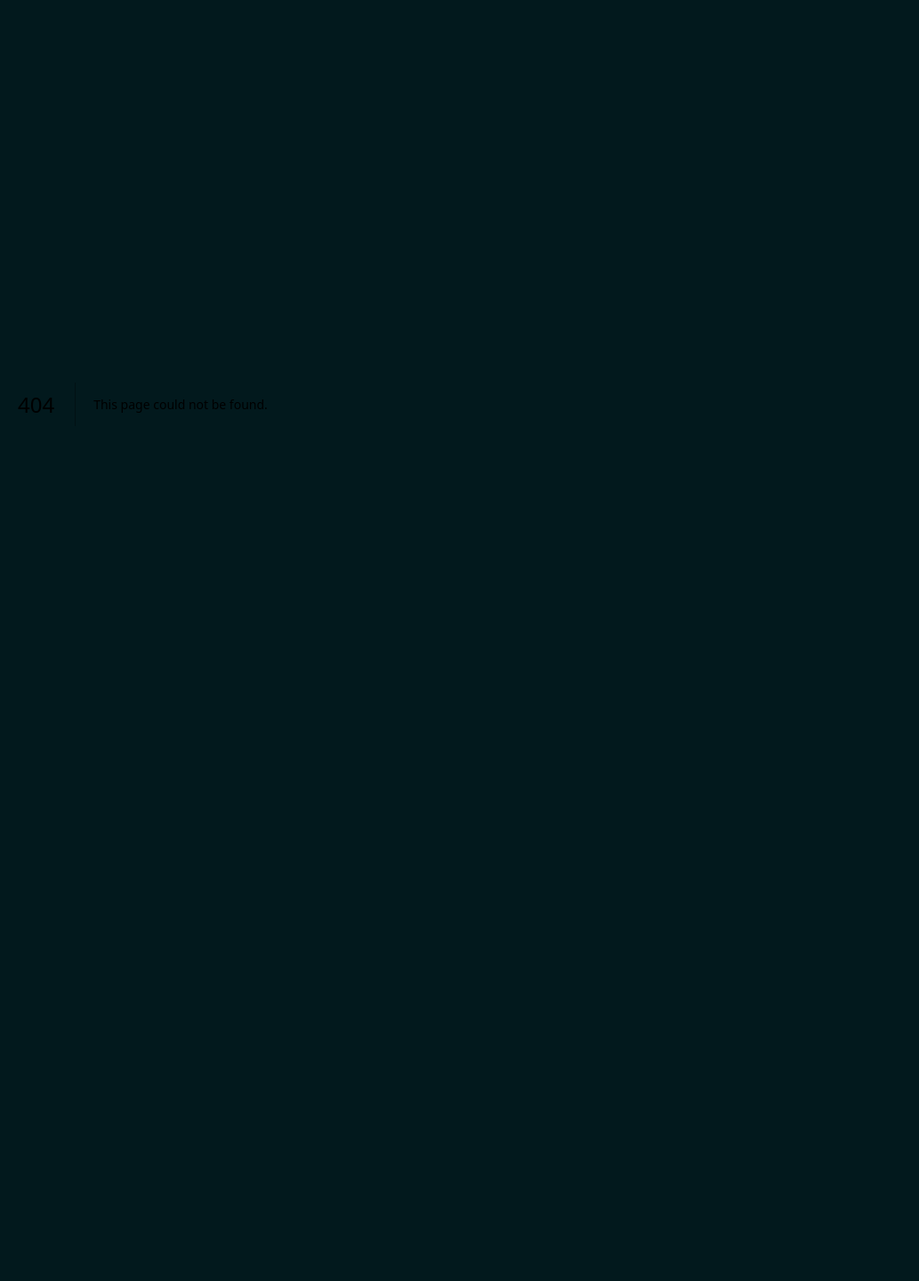
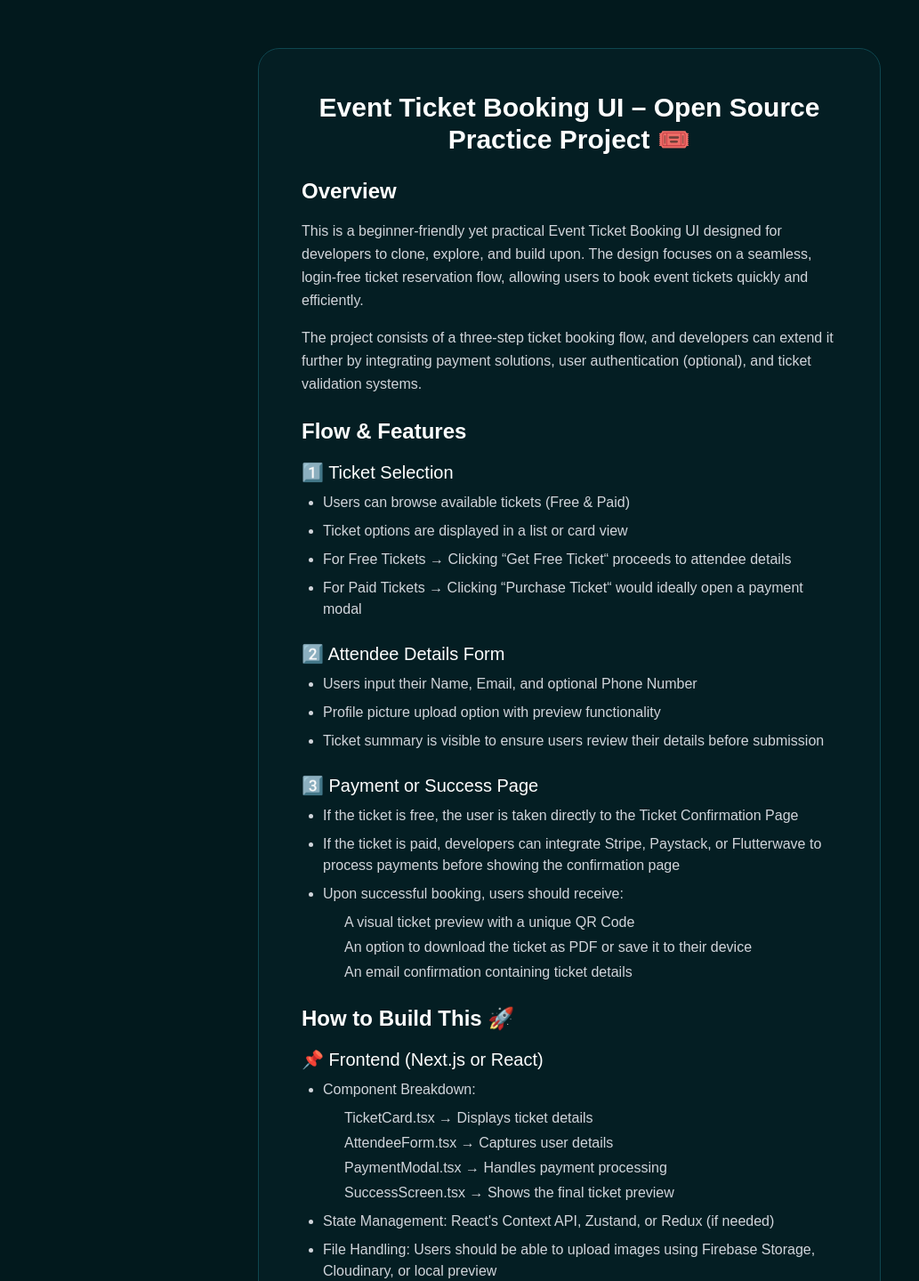
Before and after one commit to Peliah/event-ticket-generator, a Next.js app: page /about in a window 1280 px wide. Before the commit this address had no page. Shown: the part 90-1530 px from the top of the page at 89% size, without its empty margins (0-1033 px from the left). Before the commit the page ends 1056 px from the top, so only its background shows below. Built offline with nearby package versions, Linux system fonts and the light colour scheme; a web font is replaced by a local one.

Commit message:
UPDATE: Added the about page

```diff
--- /dev/null
+++ b/app/about/page.tsx
@@ -0,0 +1,138 @@
+import Link from "next/link";
+
+const About = () => {
+    return (
+        <div className="border border-[#0E464F] max-w-[700px] mx-auto w-full p-12 rounded-3xl bg-[#041E23] flex flex-col gap-6 text-white">
+            <h1 className="text-3xl font-bold text-center">
+                Event Ticket Booking UI – Open Source Practice Project 🎟️
+            </h1>
+
+            <section className="space-y-4">
+                <h2 className="text-2xl font-semibold">Overview</h2>
+                <p className="text-gray-300 leading-relaxed">
+                    This is a beginner-friendly yet practical Event Ticket Booking UI designed for developers to clone, explore, and build upon. The design focuses on a seamless, login-free ticket reservation flow, allowing users to book event tickets quickly and efficiently.
+                </p>
+                <p className="text-gray-300 leading-relaxed">
+                    The project consists of a three-step ticket booking flow, and developers can extend it further by integrating payment solutions, user authentication (optional), and ticket validation systems.
+                </p>
+            </section>
+
+            <section className="space-y-4">
+                <h2 className="text-2xl font-semibold">Flow & Features</h2>
+
+                <div className="space-y-6">
+                    <div>
+                        <h3 className="text-xl font-medium mb-2">1️⃣ Ticket Selection</h3>
+                        <ul className="list-disc pl-6 space-y-2 text-gray-300">
+                            <li>Users can browse available tickets (Free & Paid)</li>
+                            <li>Ticket options are displayed in a list or card view</li>
+                            <li>For Free Tickets → Clicking &ldquo;Get Free Ticket&ldquo; proceeds to attendee details</li>
+                            <li>For Paid Tickets → Clicking &ldquo;Purchase Ticket&ldquo; would ideally open a payment modal</li>
+                        </ul>
+                    </div>
+
+                    <div>
+                        <h3 className="text-xl font-medium mb-2">2️⃣ Attendee Details Form</h3>
+                        <ul className="list-disc pl-6 space-y-2 text-gray-300">
+                            <li>Users input their Name, Email, and optional Phone Number</li>
+                            <li>Profile picture upload option with preview functionality</li>
+                            <li>Ticket summary is visible to ensure users review their details before submission</li>
+                        </ul>
+                    </div>
+
+                    <div>
+                        <h3 className="text-xl font-medium mb-2">3️⃣ Payment or Success Page</h3>
+                        <ul className="list-disc pl-6 space-y-2 text-gray-300">
+                            <li>If the ticket is free, the user is taken directly to the Ticket Confirmation Page</li>
+                            <li>If the ticket is paid, developers can integrate Stripe, Paystack, or Flutterwave to process payments before showing the confirmation page</li>
+                            <li>Upon successful booking, users should receive:
+                                <ul className="list-circle pl-6 mt-2 space-y-1">
+                                    <li>A visual ticket preview with a unique QR Code</li>
+                                    <li>An option to download the ticket as PDF or save it to their device</li>
+                                    <li>An email confirmation containing ticket details</li>
+                                </ul>
+                            </li>
+                        </ul>
+                    </div>
+                </div>
+            </section>
+
+            <section className="space-y-4">
+                <h2 className="text-2xl font-semibold">How to Build This 🚀</h2>
+
+                <div className="space-y-6">
+                    <div>
+                        <h3 className="text-xl font-medium mb-2">📌 Frontend (Next.js or React)</h3>
+                        <ul className="list-disc pl-6 space-y-2 text-gray-300">
+                            <li>Component Breakdown:
+                                <ul className="list-circle pl-6 mt-2 space-y-1">
+                                    <li>TicketCard.tsx → Displays ticket details</li>
+                                    <li>AttendeeForm.tsx → Captures user details</li>
+                                    <li>PaymentModal.tsx → Handles payment processing</li>
+                                    <li>SuccessScreen.tsx → Shows the final ticket preview</li>
+                                </ul>
+                            </li>
+                            <li>State Management: React&apos;s Context API, Zustand, or Redux (if needed)</li>
+                            <li>File Handling: Users should be able to upload images using Firebase Storage, Cloudinary, or local preview</li>
+                        </ul>
+                    </div>
+
+                    <div>
+                        <h3 className="text-xl font-medium mb-2">📌 Backend (Optional)</h3>
+                        <ul className="list-disc pl-6 space-y-2 text-gray-300">
+                            <li>If persistence is required, a backend can be built using:
+                                <ul className="list-circle pl-6 mt-2 space-y-1">
+                                    <li>Node.js & Express or Firebase Functions</li>
+                                    <li>Database: MongoDB, PostgreSQL, or Firebase Firestore to store ticket records</li>
+                                </ul>
+                            </li>
+                        </ul>
+                    </div>
+
+                    <div>
+                        <h3 className="text-xl font-medium mb-2">📌 Payment Integration</h3>
+                        <ul className="list-disc pl-6 space-y-2 text-gray-300">
+                            <li>For paid events, developers should integrate:
+                                <ul className="list-circle pl-6 mt-2 space-y-1">
+                                    <li>Stripe Checkout (for international transactions)</li>
+                                    <li>Paystack or Flutterwave (for African users)</li>
+                                </ul>
+                            </li>
+                        </ul>
+                    </div>
+                </div>
+            </section>
+
+            <section className="space-y-4">
+                <h2 className="text-2xl font-semibold">What You&apos;ll Learn 🧑‍💻</h2>
+                <ul className="list-disc pl-6 space-y-2 text-gray-300">
+                    <li>File handling & validation (profile picture uploads)</li>
+                    <li>Dynamic UI updates based on ticket selection</li>
+                    <li>Persisting bookings using local state or a backend</li>
+                    <li>Integrating payment gateways for ticket purchases</li>
+                    <li>Generating & validating QR Codes for event check-in (Advanced)</li>
+                </ul>
+            </section>
+
+            <section className="mt-2">
+                <h2 className="text-2xl font-semibold]">Need Help? Reach Out! 💬</h2>
+            </section>
+
+            <section className="w-full flex flex-col items-center justify-center">
+                <h1 className="text-center text-white text-[80px] font-normal font-[family-name:var(--font-roboto)] leading-[120px] py-8">
+                    💛 Enjoy
+                </h1>
+                <div className="rounded-2xl border px-12 py-4 bg-[#041E23] border-[#0E464F] flex gap-8 items-center justify-center w-fit h-fit">
+                    <Link className="w-[215px] px-6 py-3 rounded-lg border border-[#23a0b5] justify-center items-center gap-2 inline-flex overflow-hidden text-[#23a0b5] text-base font-normal font-[family-name:var(--font-roboto)] leading-normal" href={'/'}>
+                        Design File
+                    </Link>
+                    <Link className="w-[215px] px-6 py-3 rounded-lg border border-[#23a0b5] justify-center items-center gap-2 inline-flex overflow-hidden text-[#fff] bg-[#23a0b5] text-base font-normal font-[family-name:var(--font-roboto)] leading-normal" href={'/'}>
+                        Github code
+                    </Link>
+                </div>
+            </section>
+        </div>
+    );
+}
+
+export default About;
```
